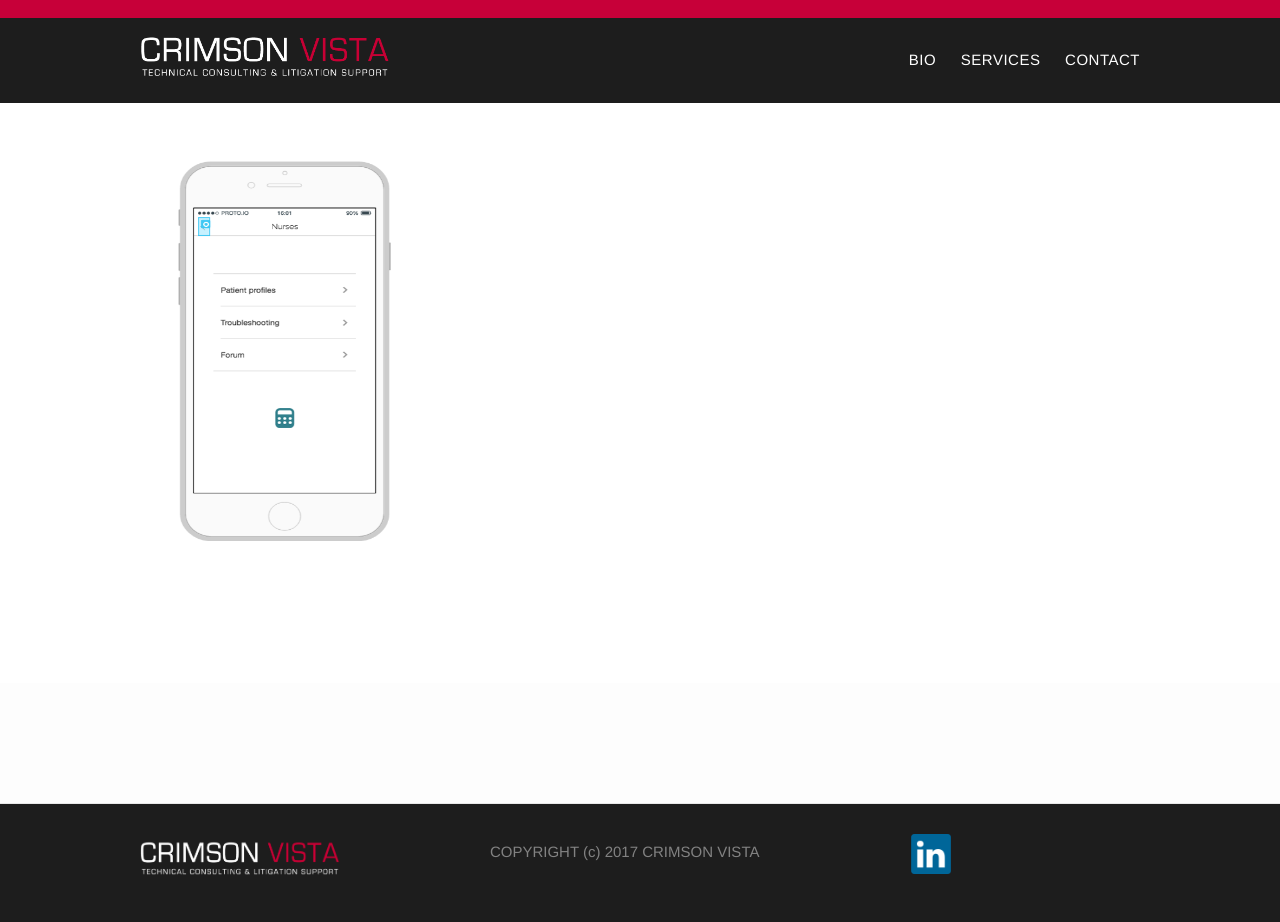
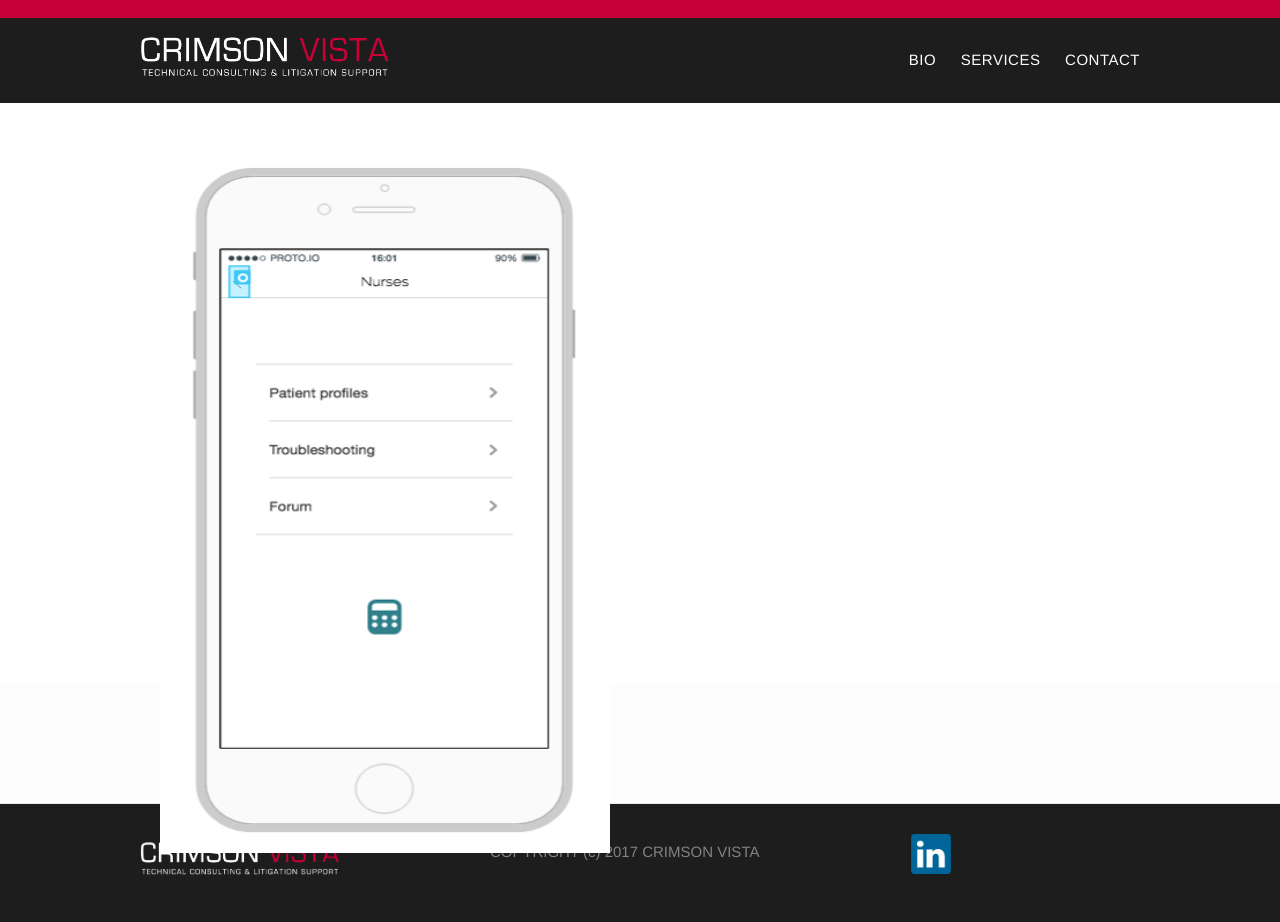
Before and after one commit to vezenwa/vezenwa.github.io, a Jekyll site: the page built from services/nurses.md, in a window 1280 px wide. Built offline with Jekyll 4.4.1, drawn with Linux system fonts in a browser that asks for light colours.

Commit message:
Update nurses.html

```diff
--- a/_layouts/nurses.html
+++ b/_layouts/nurses.html
@@ -19,7 +19,7 @@
            <div class="columns spacing">
 
 
-                <img src="/images/napp1.png" width="250" height="400">
+                <img src="/images/napp1.png" width="450" height="700">
 
 
             </div>
```
